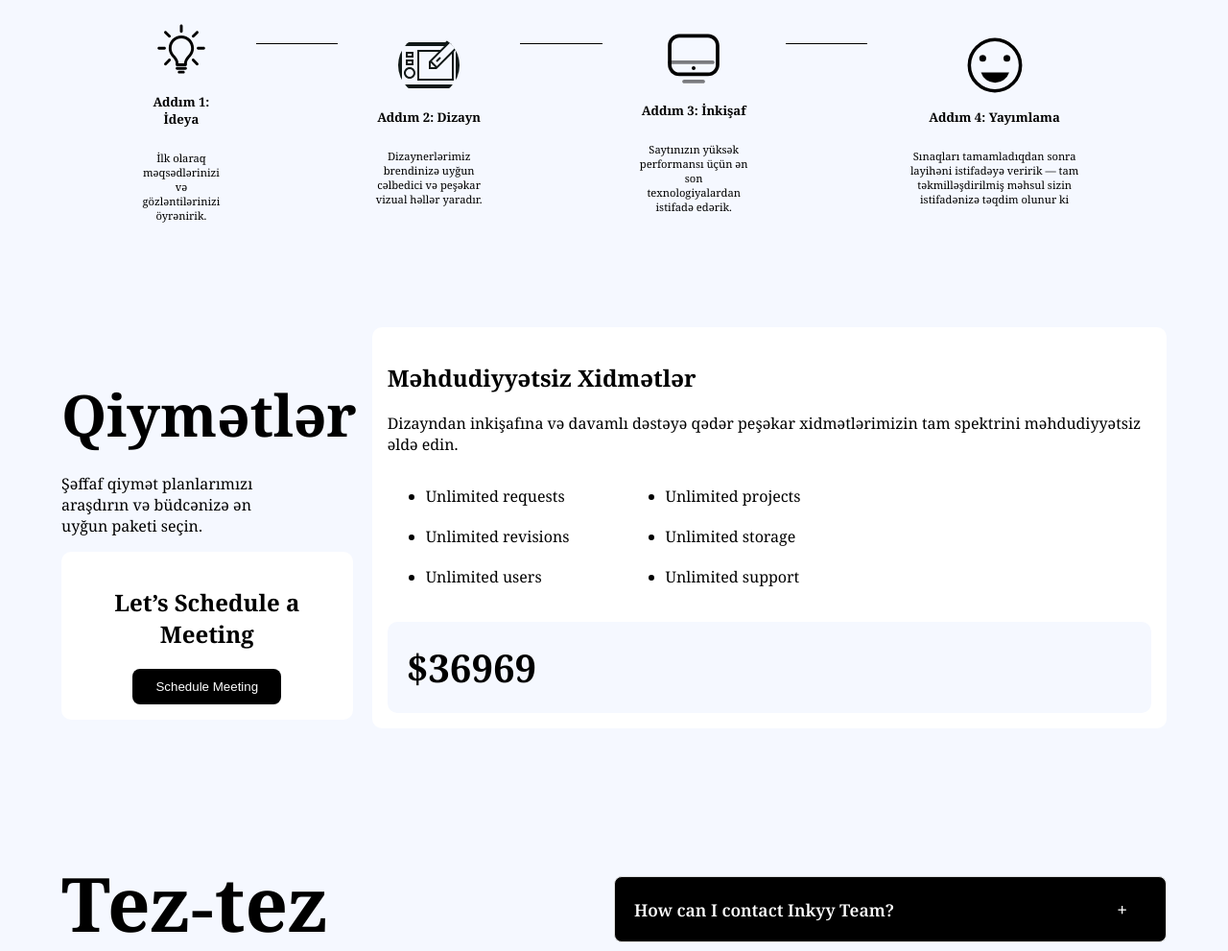
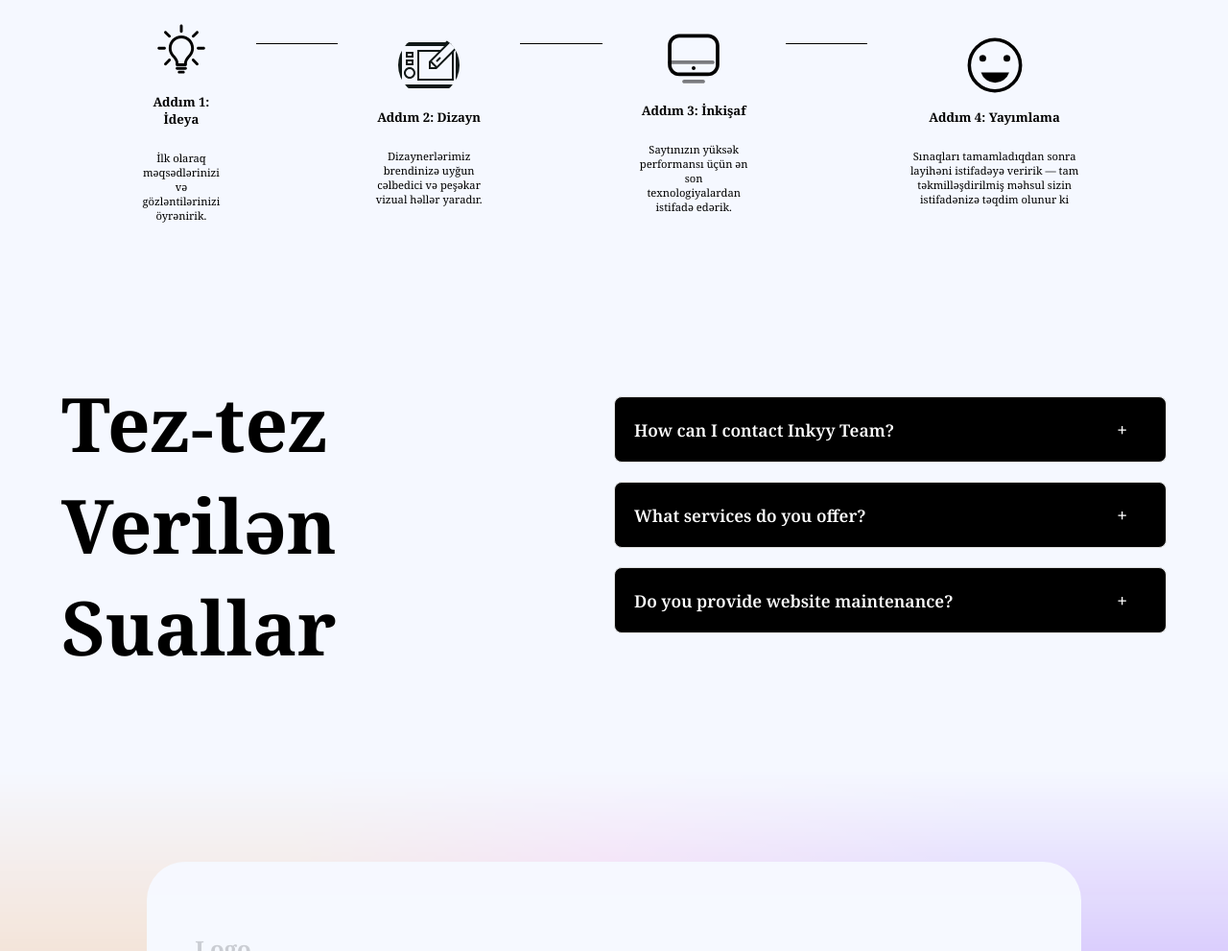
Before and after one commit to kubik6/portfolio, a plain HTML site: page index.html in a window 1280 px wide. Shown: the part 2991-3982 px from the top of the page at 96% size. Drawn offline with nearby package versions, Linux system fonts and the light colour scheme.

Commit message:
remove price section, correct style for carousel and change img

```diff
--- a/assets/css/style.css
+++ b/assets/css/style.css
@@ -309,76 +309,6 @@ button a {
 }
 
 /* end portfolio section */
-
-/* pricing area*/
-
-.pricing {
-    width: 90%;
-    margin: auto;
-    display: flex;
-    /* align-items: center; */
-    justify-content: center;
-    gap: 20px;
-    text-align: left;
-    padding: 2rem 0;
-    padding-top: 50px;
-}
-
-.pricing-header-box {
-    width: 100%;
-    max-width: 250px;
-}
-
-.pricing-header-box h2 {
-    font-size: 60px;
-    color: black;
-    margin-bottom: 20px;
-}
-
-.pricing-btn-box {
-    /* border: 1px solid black; */
-    border-radius: 10px;
-    padding: 1rem;
-    text-align: center;
-    background-color: white;
-    color: black;
-}
-
-.pricing-main-box {
-    /* border: 1px solid black; */
-    border-radius: 10px;
-    padding: 1rem;
-    text-align: left;
-    background-color: white;
-
-}
-
-.pricing-options {
-    display: flex;
-    justify-content: left;
-    gap: 60px;
-}
-
-.pricing-options ul li {
-    margin-bottom: 20px;
-}
-
-.pricing-price-box {
-    background-color: rgb(245, 248, 255);
-    border: none;
-    border-radius: 10px;
-    /* padding: 1rem; */
-}
-
-.pricing-price-box h3 {
-    font-size: 40px;
-    color: black;
-    text-align: left;
-    padding: 20px;
-    margin: 0;
-}
-
-/* end pricing area  */
 
 /* FAQ */
 
@@ -880,13 +810,12 @@ footer::before {
     }
 }
 
-@media (min-width: 768px) {
+/* @media (min-width: 768px) {
     .carousel>div {
-        /* each slide takes half the carousel’s inner width, minus gap adjustments */
         flex: 0 0 calc(50% - 8px);
         max-width: calc(50% - 8px);
     }
-}
+} */
 
 @media (max-width: 577px) {
 
@@ -953,9 +882,14 @@ footer::before {
         background-color: rgba(255, 255, 255, 0.9);
     }
 
+    .card-img {
+        width: 14rem;
+        height: 14rem;
+    }
+
     .card-img-bottom {
-        width: 12rem !important;
-        height: 12rem !important;
+        width: 12rem;
+        height: 12rem;
     }
 
     .bg-blur {
@@ -1013,12 +947,6 @@ footer::before {
         font-size: 15px;
     }
 
-    .pricing {
-        flex-direction: column;
-        align-items: center;
-        gap: 20px;
-    }
-
     .work-steps {
         flex-direction: column;
         align-items: center;
@@ -1029,6 +957,14 @@ footer::before {
         height: 1px;
         margin: 10% auto !important;
         rotate: 90deg;
+    }
+
+    .carousel-img {
+        height: auto;
+    }
+
+    .carousel img {
+        object-fit: cover;
     }
 
     .faq-content {
--- a/index.html
+++ b/index.html
@@ -173,9 +173,10 @@
 
         <div class="carousel-wrapper">
             <div class="carousel">
-                <div class="carousel-img"><img src="assets/images/secure.jpeg" alt="Secure" draggable="false" /></div>
-                <div class="carousel-img"><img src="assets/images/AR.png" alt="AR" draggable="false" /></div>
-                <div class="carousel-img"><img src="assets/images/support.png" alt="Support" draggable="false" /></div>
+                <div class="carousel-img"><img src="assets/images/cloth-template.png" alt="Secure" draggable="false" /></div>
+                <div class="carousel-img"><img src="assets/images/design-template.png" alt="AR" draggable="false" /></div>
+                <div class="carousel-img"><img src="assets/images/furniture-template.png" alt="Support" draggable="false" /></div>
+                <div class="carousel-img"><img src="assets/images/mob-template.png" alt="Support" draggable="false" /></div>
             </div>
         </div>
     </section>
@@ -212,43 +213,6 @@
             </div>
         </div>
 
-    </section>
-
-    <section class="pricing reveal">
-        <div class="pricing-header">
-            <div class="pricing-header-box">
-                <h2 data-i18n="pricing">Pricing</h2>
-                <p data-i18n="pricing_description">Take a look at some of our recent projects
-                    to see how we ve helped businesses like
-                    yours succeed online.
-                </p>
-            </div>
-            <div class="pricing-btn-box">
-                <h2>Let’s Schedule
-                    a Meeting</h2>
-                <button>Schedule Meeting</button>
-            </div>
-        </div>
-        <div class="pricing-main-box">
-            <h2 data-i18n="services">Unlimited Services</h2>
-            <p data-i18n="services_description">Take a look at some of our recent projects to see how
-                we ve helped businesses like yours succeed online.</p>
-            <div class="pricing-options">
-                <ul>
-                    <li>Unlimited requests</li>
-                    <li>Unlimited revisions</li>
-                    <li>Unlimited users</li>
-                </ul>
-                <ul>
-                    <li>Unlimited projects</li>
-                    <li>Unlimited storage</li>
-                    <li>Unlimited support</li>
-                </ul>
-            </div>
-            <div class="pricing-price-box">
-                <h3>$36969</h3>
-            </div>
-        </div>
     </section>
 
     <section class="faq reveal" id="faq">
```
Also changed, not shown: assets/images/AR.png (deleted), assets/images/cloth-template.png (added), assets/images/design-template.png (added), assets/images/furniture-template.png (added), assets/images/mob-template.png (added), assets/images/secure.jpeg (deleted), assets/images/support.png (deleted).
